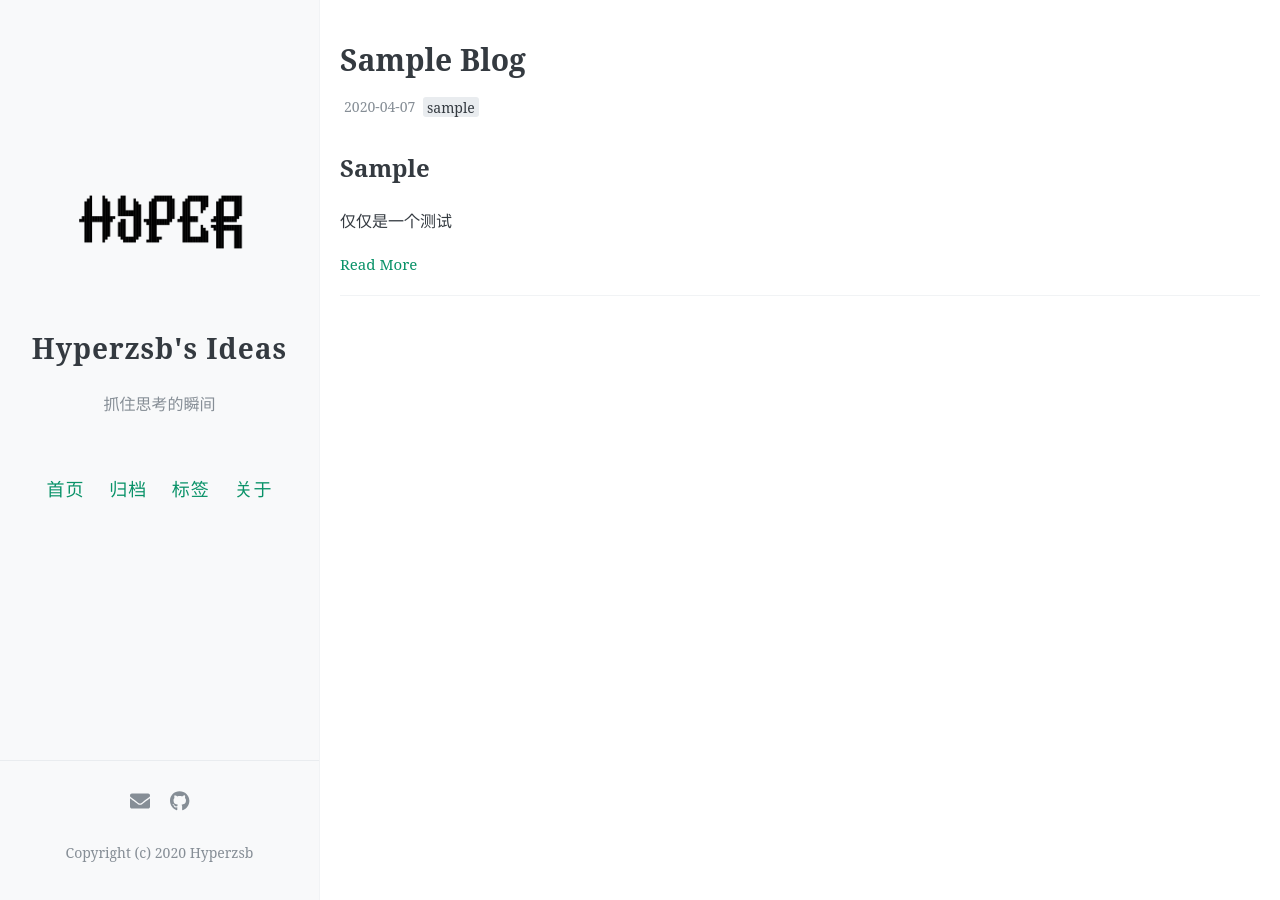
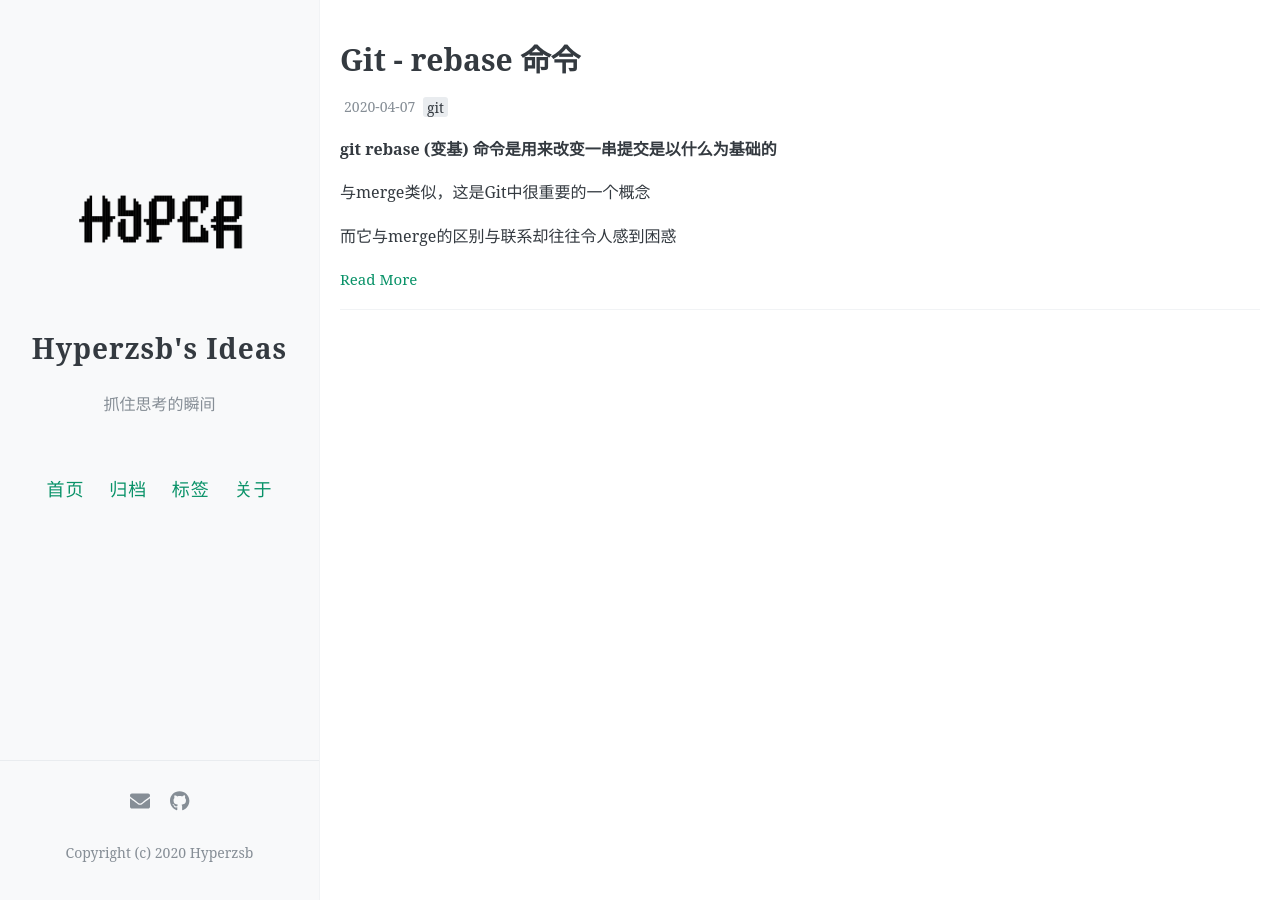
Before and after one commit to Hyperzsb/blog, a Jekyll site: the page built from index.html, in a window 1280 px wide. Built offline with Jekyll 4.4.1, drawn with Linux system fonts in a browser that asks for light colours; the list of posts is cut into pages by our own code; comment, search, counter and statistics services are not loaded; some of the changed lines change nothing that is shown.

Commit message:
[post]Update 2020-04-07-Git-rebase-command

````diff
--- a/_config.yml
+++ b/_config.yml
@@ -62,7 +62,7 @@ footer-text: Copyright (c) 2020 Hyperzsb
 #
 
 # 输入Disqus shortname，即可添加评论区
-disqus: loffer #shortname
+disqus:  #shortname
 
 # 输入Gitalk相关设定，即可添加评论区，具体请看教程
 gitalk:
--- /dev/null
+++ b/_posts/2020-04-07-Git-rebase-command.md
@@ -0,0 +1,160 @@
+---
+layout: post
+title: Git - rebase 命令
+date: 2020-04-07
+Author: Hyperzsb
+tags: [git]
+comments: true
+toc: true
+---
+
+**git rebase (变基) 命令是用来改变一串提交是以什么为基础的**
+
+与merge类似，这是Git中很重要的一个概念
+
+而它与merge的区别与联系却往往令人感到困惑
+
+<!-- more -->
+
+
+
+---
+
+
+
+## git rebase \<dest_branch\> \<orig_branch\>
+
+向前移植\<orig_branch\>到\<dest_branch\>，例如：
+
+```shell
+$ git rebase master feature
+```
+
+
+
+---
+
+
+
+## git rebase -i \<HEAD\>
+
+重新排序、编辑、删除、合并多个提交，例如：
+
+```shell
+$ git rebase -i master~9
+```
+
+之后会产生例如下面所示的界面输出
+
+```
+pick 0e1783e Update CNAME
+pick 7f7a0ea Update _config.yml
+pick cf34fdb Update docs
+pick 42daafc Update post.html
+pick 098f802 Add 2020-04-07-Git-rebase-command.md
+
+# Rebase 3eca66b..098f802 onto 42daafc (5 commands)
+#
+# Commands:
+# p, pick <commit> = use commit
+# r, reword <commit> = use commit, but edit the commit message
+# e, edit <commit> = use commit, but stop for amending
+# s, squash <commit> = use commit, but meld into previous commit
+# f, fixup <commit> = like "squash", but discard this commit's log message
+# x, exec <command> = run command (the rest of the line) using shell
+# b, break = stop here (continue rebase later with 'git rebase --continue')
+# d, drop <commit> = remove commit
+# l, label <label> = label current HEAD with a name
+# t, reset <label> = reset HEAD to a label
+# m, merge [-C <commit> | -c <commit>] <label> [# <oneline>]
+# .       create a merge commit using the original merge commit's
+# .       message (or the oneline, if no original merge commit was
+# .       specified). Use -c <commit> to reword the commit message.
+```
+
+根据提示，进行所需的命令操作
+
+
+
+### pick
+
+Git将根据pick的顺序对提交进行重新排序
+
+当然这一过程可能引发很多冲突，需要进行手动解决，解决后，使用
+
+```shell
+$ git add <file>
+```
+
+来添加解决了冲突的文件，并使用
+
+```shell
+$ git rebase --continue
+```
+
+继续后续的变基操作，如果感觉某些地方不妥，可以使用
+
+```shell
+$ git rebase --abort
+```
+
+取消此次变基操作
+
+
+
+### squash
+
+Git将会把指定的提交合并到它的上一个提交中，以减少提交个数
+
+
+
+### drop
+
+删除某次你认为不必要或产生重复的提交
+
+
+
+---
+
+
+
+## rebase合并
+
+与merge类似，我们在某种情况下要采用rebase对分支进行合并，称**变基合并**，需要注意的是
+
+- 变基把提交重写成新提交
+- 不可达的就提交会消失
+- 如果在变基的源分支上存在以此为基础的分支，你可能需要反过来对它进行变基<sup>[1]</sup>
+- **多用户情况下变基会产生很多问题**
+
+
+
+### git reabse --preserve-merges \<dest_branch\> \<orig_branch\>
+
+在源分支上有若干合并记录的情况下，如果你想保存合并历史的拓扑结构，可以使用该命令进行操作
+
+
+
+---
+
+
+
+## rebase后push到远程仓引发冲突的解决方案
+
+由于rebase后本地分支通常会落后或异构于远程仓的分支，需要通过如下方式来解决这一问题
+
+
+
+### git push --force origin \<branch\>
+
+强制使用本地分支覆盖远程分支，即操作后本地分支什么样远程分支就什么样
+
+但是如果有多个人在同一分支上工作，该命令可能导致状态不一致以及合并冲突等问题
+
+在这种情况下，可以考虑下面的方式
+
+
+
+### git push --force-with-lease origin \<branch\>
+
+该命令在强制覆盖前会进行一次检查，如果有其他人在该分支上工作，提交会发出一个警告，此时可通过协商等方式进行解决，而非产生令他人不知情的变更
--- a/_posts/2020-04-07-sample-blog.md
+++ /dev/null
@@ -1,18 +0,0 @@
----
-layout: post
-title: Sample Blog
-date: 2020-04-07
-Author: Hyperzsb
-tags: [sample]
-comments: true
----
-
-## Sample
-
-仅仅是一个测试
-
-<!-- more -->
-
-## 测试
-
-测试博客
````
